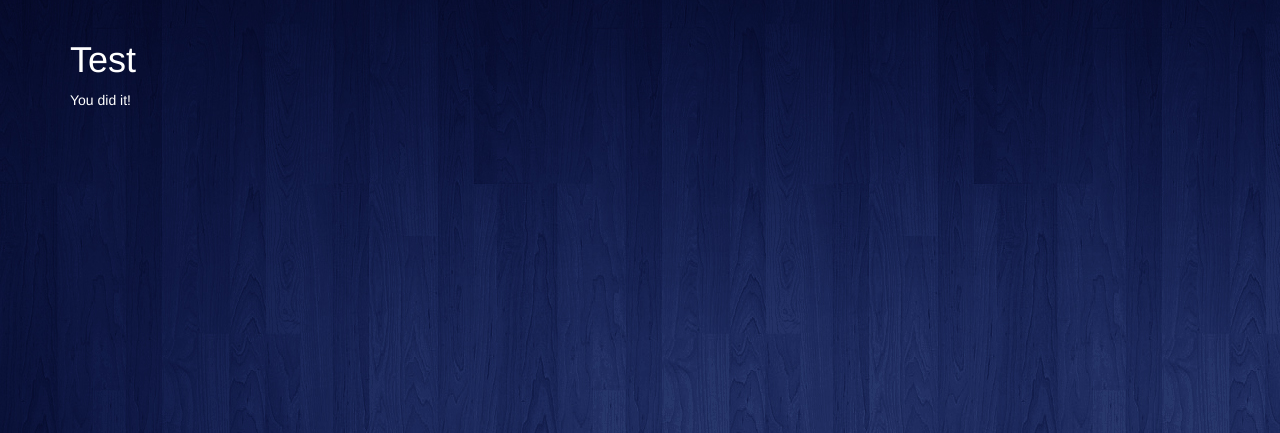
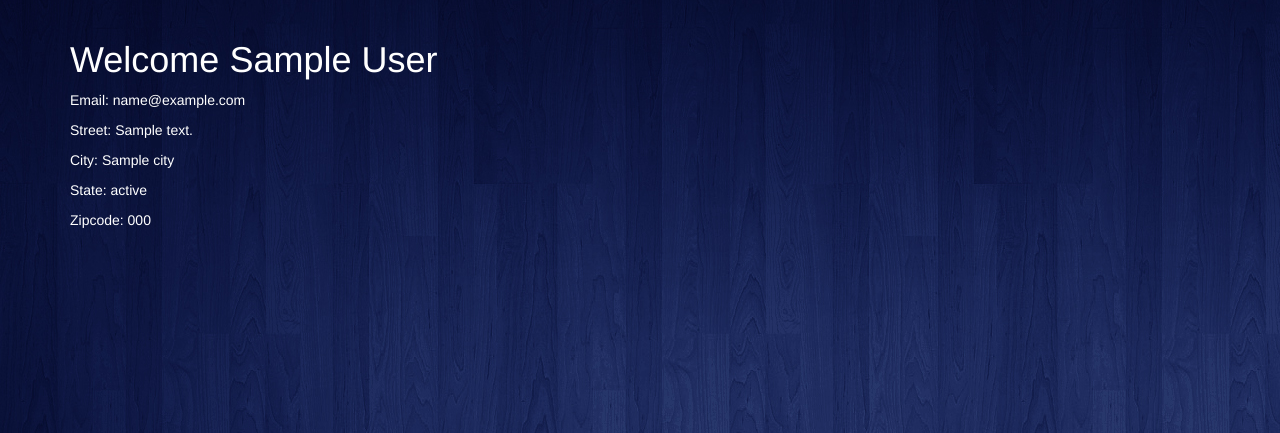
Before and after one commit to pamore/Software-Security-Project, a Django app: template group3_sbs/login/templates/login/test.html in a window 1280 px wide. Shown: the part 52-485 px from the top of the page. Run offline with Django 3.2, Linux system fonts and the light colour scheme; the template is opened without the code that fills it: most values are stand-ins (such as "Sample title", 1, 10 or a date in 2020); some libraries are stand-ins or nearby versions.

Commit message:
Test login page

```diff
--- a/group3_sbs/login/models.py
+++ b/group3_sbs/login/models.py
@@ -5,9 +5,8 @@ from django.db import models
 
 # Create your models here.
 class UserProfile(models.Model):
-    DEFAULT=1
     # ForeignKey Relationships
-    user = models.OneToOneField(User, on_delete=models.CASCADE, default=DEFAULT)
+    user = models.OneToOneField(User, on_delete=models.CASCADE)
 
     # Attributes
     first_name = models.CharField(validators=[MinLengthValidator(2)], max_length=100)
--- a/group3_sbs/login/templates/login/test.html
+++ b/group3_sbs/login/templates/login/test.html
@@ -10,6 +10,10 @@
 {% block navigation %}
 {% endblock %}
 {% block content %}
-<h1>Test</h1>
-<p>You did it!</p>
+<h1>Welcome {{first_name}} {{last_name}}</h1>
+<p>Email: {{email}}</p>
+<p>Street: {{street_address}}</p>
+<p>City: {{city}}</p>
+<p>State: {{state}}</p>
+<p>Zipcode: {{zipcode}}</p>
 {% endblock %}
```
Also changed, not shown: group3_sbs/external/models.py (+3 -4 lines), group3_sbs/login/views.py (+7 -1 lines), group3_sbs/external/migrations/0001_initial.py, group3_sbs/external/static/external/sample.css (added), group3_sbs/external/templates/external/sample.html (added), group3_sbs/internal/migrations/0001_initial.py, group3_sbs/internal/static/internal/sample.css (added), group3_sbs/internal/templates/internal/sample.html (added), 7 other files.
